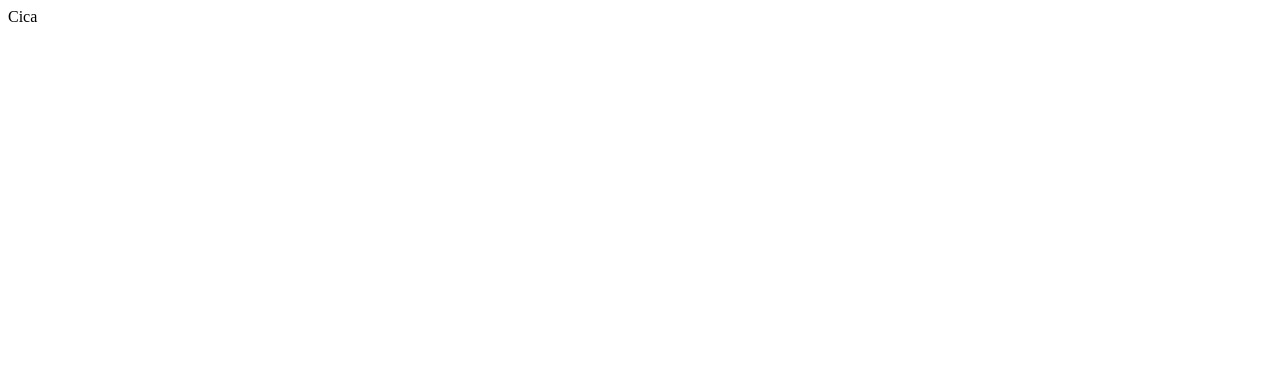
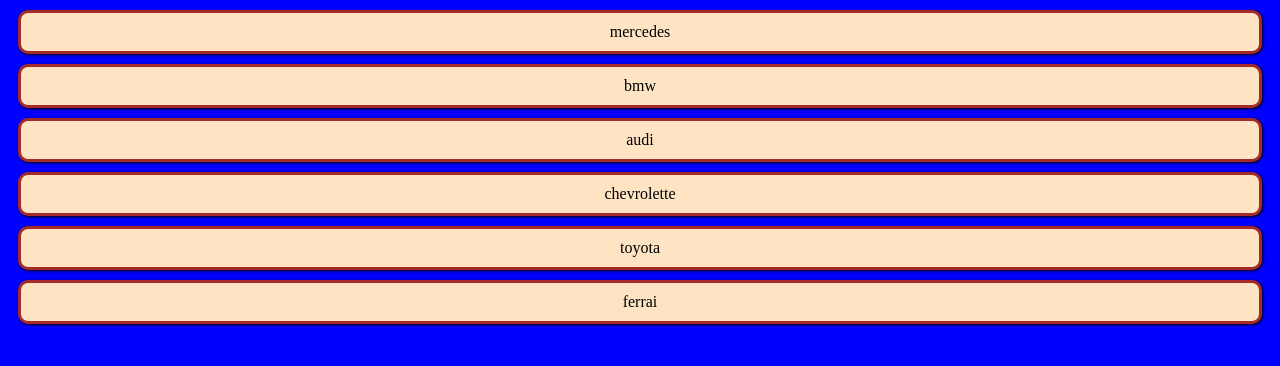
Before and after one commit to MustafaBelalllll/2024szft, a plain HTML site: page index.html in a window 1280 px wide. Drawn offline with Linux system fonts and the light colour scheme.

Commit message:
Add files via upload

```diff
--- a/index.html
+++ b/index.html
@@ -1 +1,13 @@
-Cica
+<!DOCTYPE html>
+<html lang="hu">
+<head>
+    <meta charset="UTF-8">
+    <meta name="viewport" content="width=device-width, initial-scale=1.5">
+    <title>myapp</title>
+    <link rel="stylesheet" href="style.css">
+    <script src="node.js"></script>
+</head>
+<body onload="init()" id="car">
+
+</body>
+</html>
--- /dev/null
+++ b/node.js
@@ -0,0 +1,9 @@
+const autok = ['mercedes', 'bmw', 'audi', 'chevrolette', 'toyota', 'ferrai']
+function init() {
+    document.getElementById('car').innerHTML = autok.map( v =>
+        `<div onclick="f('${v}')">${v}</div>`
+    ).join("")
+}
+function f (a) {
+    console.log(a)
+}
--- /dev/null
+++ b/style.css
@@ -0,0 +1,17 @@
+body {
+    background-color: blue;
+    text-align: center;
+    font-size: 16px;
+
+}
+div.harapos {
+    background-color: orange;
+}
+div {
+    background-color: bisque;
+    padding: 10px;
+    margin: 10px;
+    border: solid 3px brown;
+    border-radius: 10px;
+    box-shadow: 1px 1px 3px black;
+}
```
